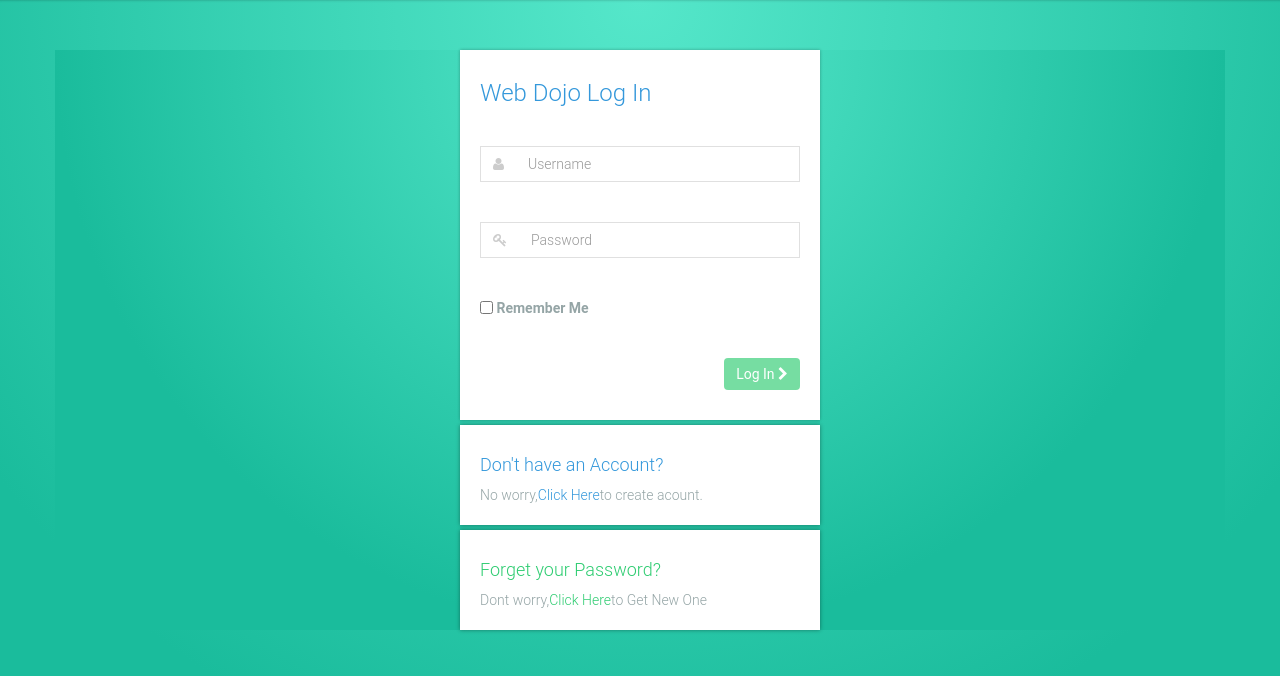
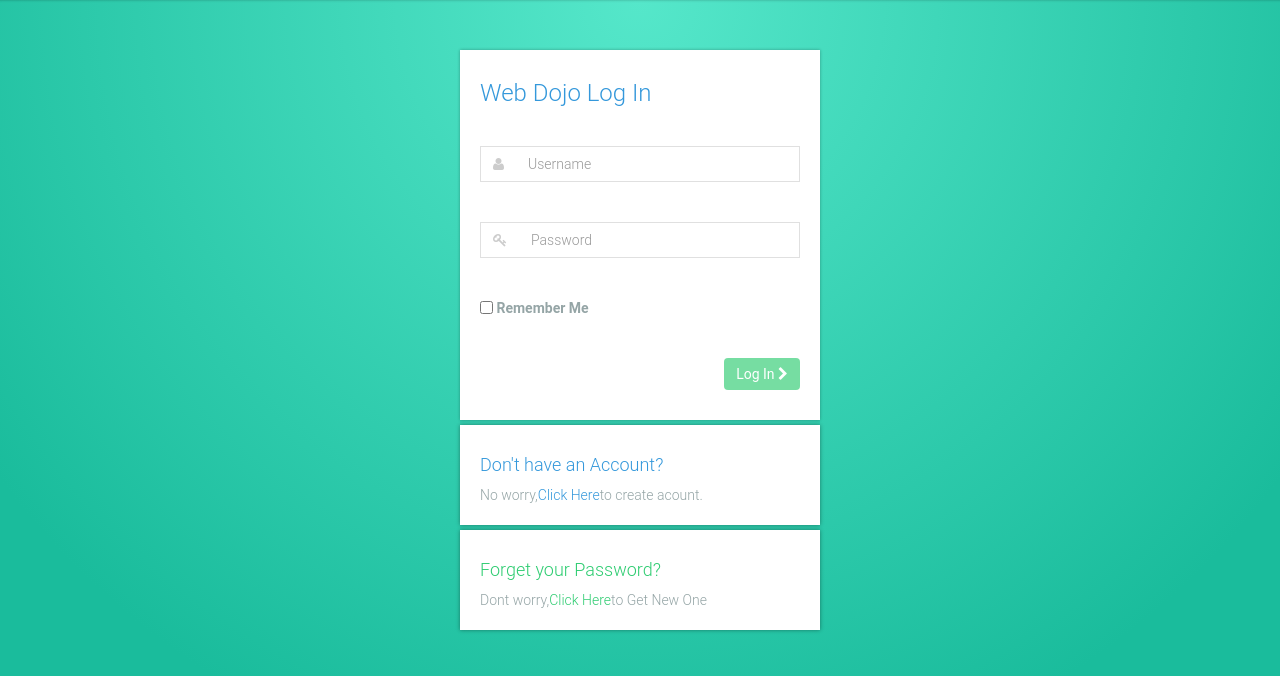
Before and after one commit to hstarorg/web-dojo, a Vue app in the folder client/: page /login in a window 1280 px wide. Shown: the top 676 px of the page. Built offline with nearby package versions, Linux system fonts and the light colour scheme.

Commit message:
Fix style bug

```diff
--- a/client/src/pages/login/Login.vue
+++ b/client/src/pages/login/Login.vue
@@ -12,7 +12,7 @@
     position: relative;
     box-shadow: inset 0 3px 3px -3px rgba(0, 0, 0, 0.3);
     .container{
-      background: inherit;
+      background: transparent;
     }
   }
   .remember-box{
--- a/client/src/pages/register/Register.vue
+++ b/client/src/pages/register/Register.vue
@@ -18,7 +18,7 @@
     position: relative;
     box-shadow: inset 0 3px 3px -3px rgba(0, 0, 0, 0.3);
     .container{
-      background: inherit;
+      background: transparent;
     }
   }
 </style>
```
